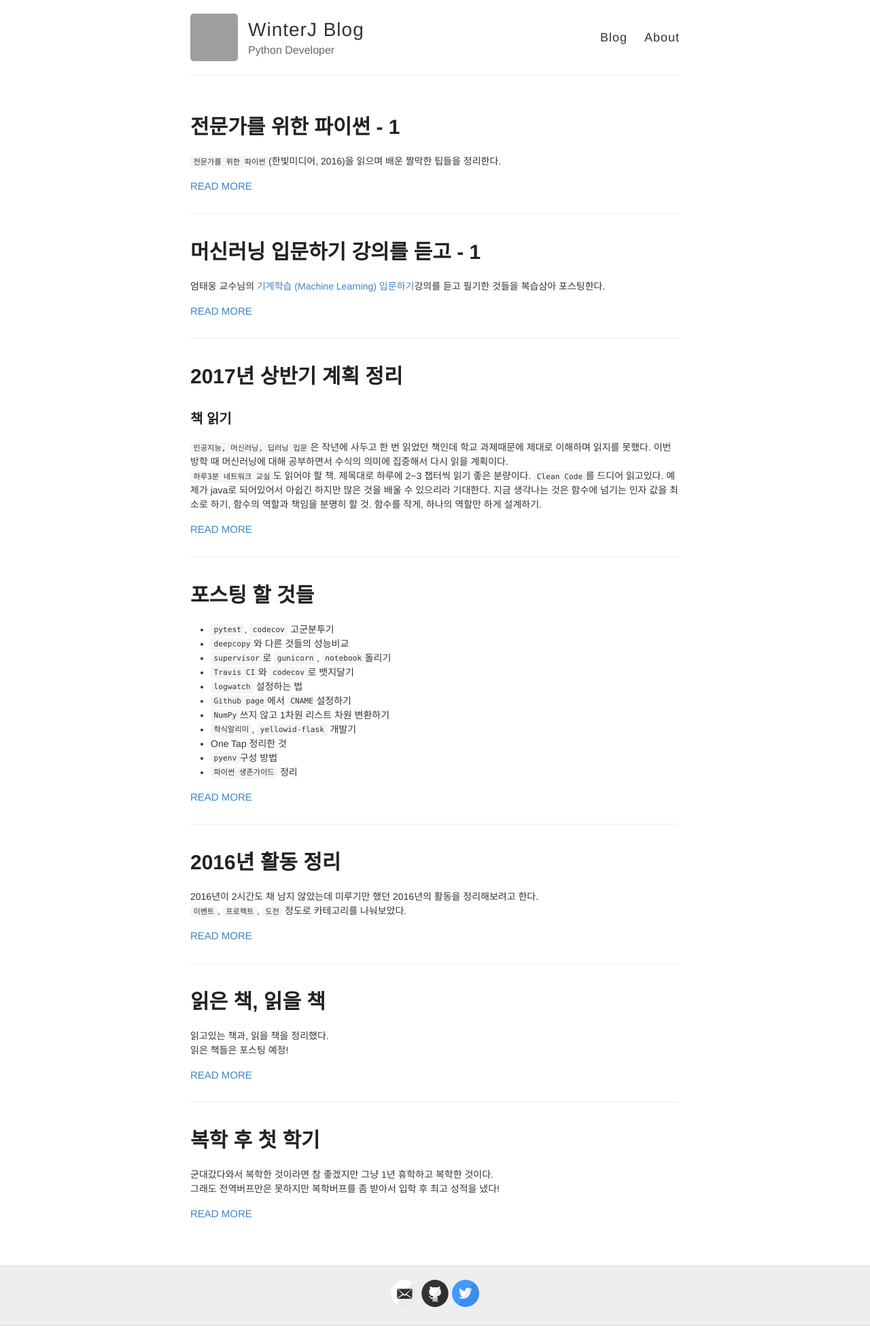
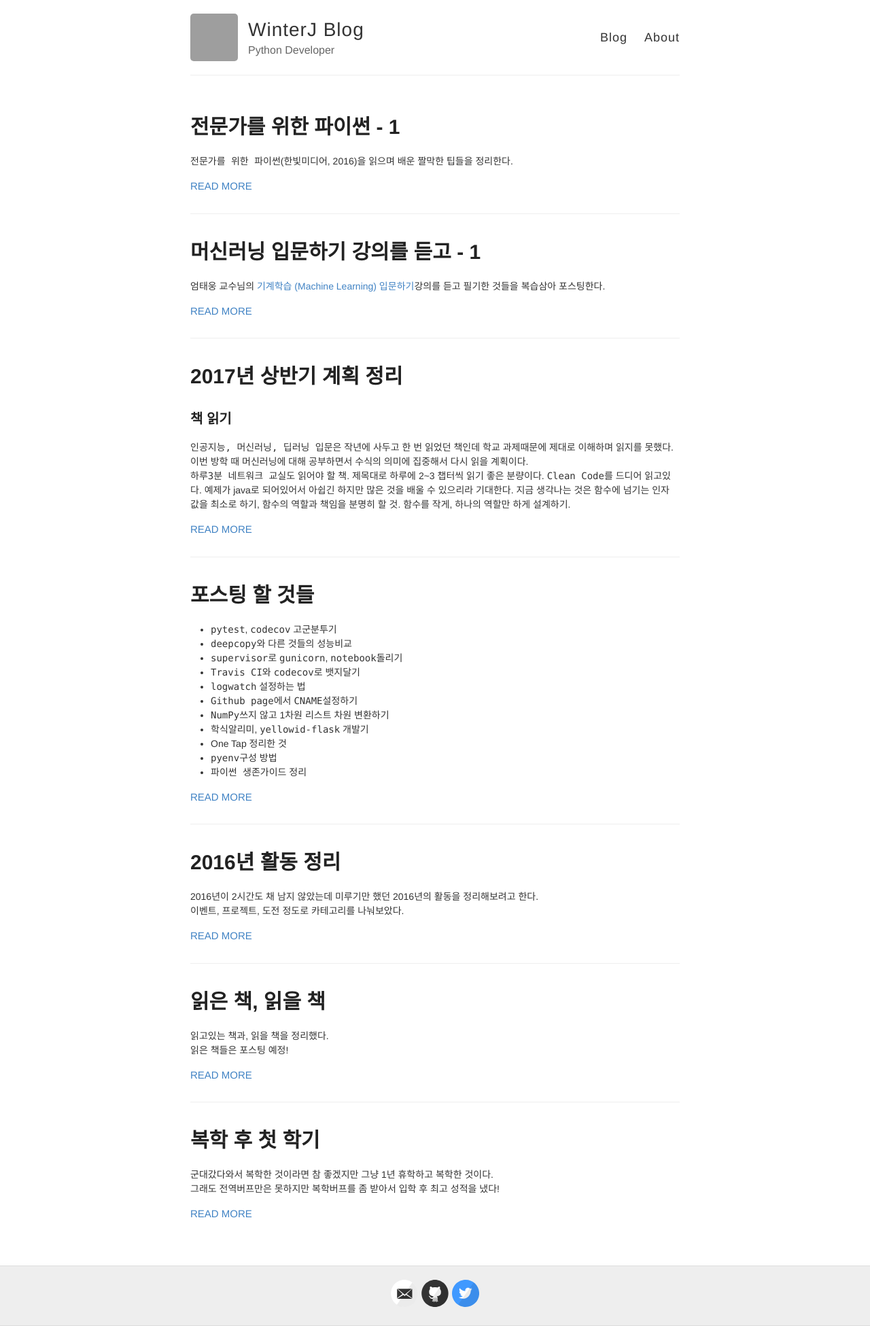
Before and after one commit to winterjung/JungWinter.github.io, a Jekyll site: the page built from index.html, in a window 1280 px wide. Shown: the whole page at 68% size. Built offline with Jekyll 4.4.1, drawn with Linux system fonts in a browser that asks for light colours; grey boxes are pictures that could not be loaded.

Commit message:
code highlight 수정

```diff
--- a/_sass/_highlights.scss
+++ b/_sass/_highlights.scss
@@ -12,20 +12,20 @@
 
 code {
   font-family: Consolas, "Liberation Mono", Menlo, Courier, monospace;
-  padding: 0;
-  padding-top: 0.2em;
-  padding-bottom: 0.2em;
-  margin: 0;
-  font-size: 80%;
-  color: #333;
-  background-color: rgba(0,0,0,0.04);
-  border-radius: 3px;
+  // padding: 0;
+  // padding-top: 0.2em;
+  // padding-bottom: 0.2em;
+  // margin: 0;
+  // font-size: 80%;
+  // color: #333;
+  // background-color: rgba(0,0,0,0.04);
+  // border-radius: 3px;
 }
 
-code::before, code::after{
-  letter-spacing: -0.2em;
-  content: "\00a0";
-}
+// code::before, code::after{
+//   letter-spacing: -0.2em;
+//   content: "\00a0";
+// }
 
 .highlight .c { color: #586E75 } /* Comment */
 .highlight .err { color: #93A1A1 } /* Error */
```
